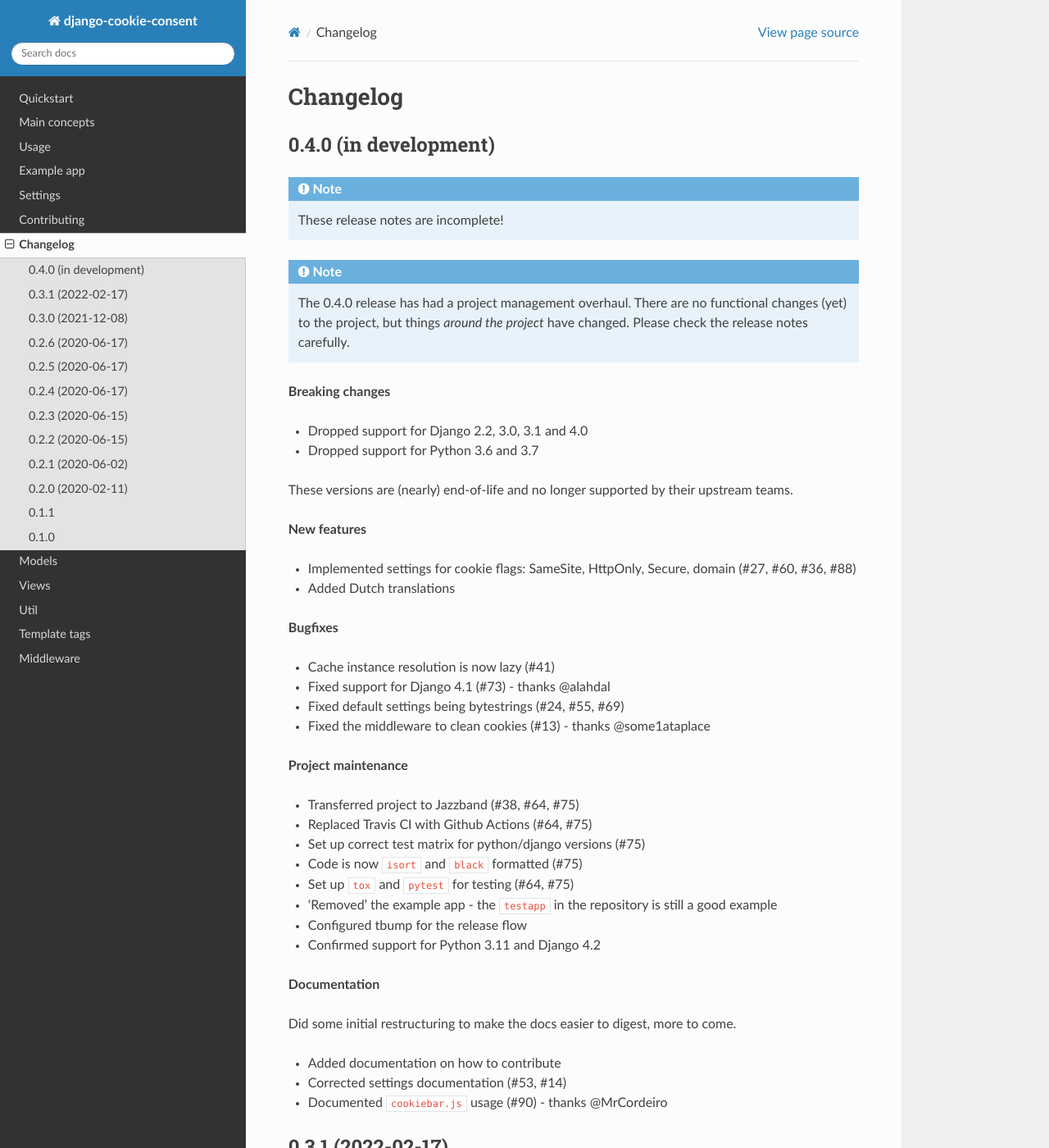
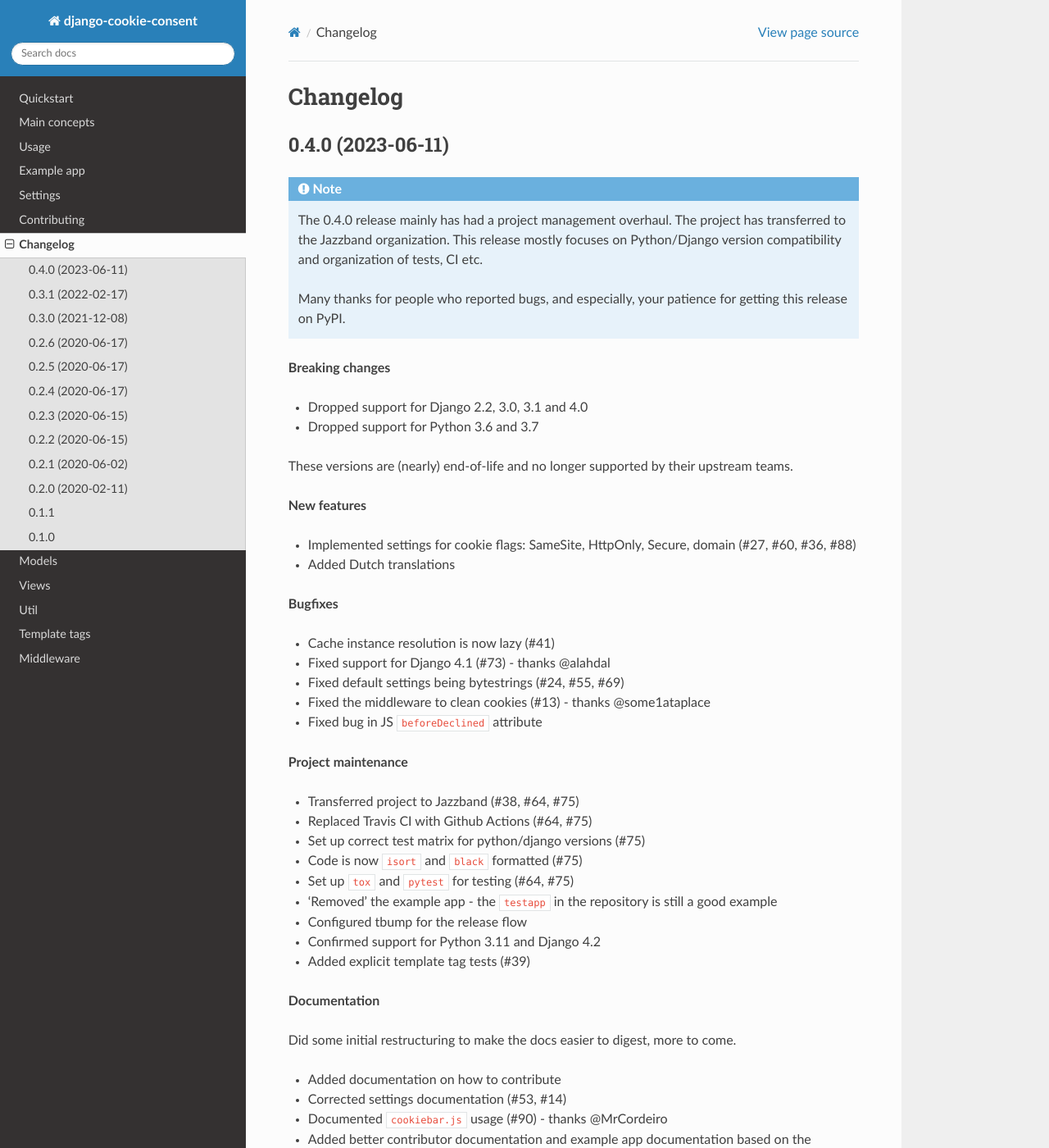
Before and after one commit to jazzband/django-cookie-consent, a Sphinx documentation site: the page built from docs/changelog.rst, in a window 1280 px wide and 1400 px high. Shown: the whole window at 82% size. Built offline with Sphinx 7.4.7 and the Read the Docs theme 2.0.0, drawn with Linux system fonts in a browser that asks for light colours; some of the changed text lies outside the part shown.

Commit message:
:pencil: Update changelog for 0.4.0

```diff
--- a/docs/changelog.rst
+++ b/docs/changelog.rst
@@ -2,14 +2,17 @@
 Changelog
 =========
 
-0.4.0 (in development)
-----------------------
+0.4.0 (2023-06-11)
+------------------
 
-.. note:: These release notes are incomplete!
+.. note::
 
-.. note:: The 0.4.0 release has had a project management overhaul. There are no
-   functional changes (yet) to the project, but things *around the project* have changed.
-   Please check the release notes carefully.
+    The 0.4.0 release mainly has had a project management overhaul. The project has
+    transferred to the Jazzband organization. This release mostly focuses on Python/Django
+    version compatibility and organization of tests, CI etc.
+
+    Many thanks for people who reported bugs, and especially, your patience for getting
+    this release on PyPI.
 
 
 **Breaking changes**
@@ -31,6 +34,7 @@
 * Fixed support for Django 4.1 (#73) - thanks @alahdal
 * Fixed default settings being bytestrings (#24, #55, #69)
 * Fixed the middleware to clean cookies (#13) - thanks @some1ataplace
+* Fixed bug in JS ``beforeDeclined`` attribute
 
 **Project maintenance**
 
@@ -42,6 +46,7 @@
 * 'Removed' the example app - the ``testapp`` in the repository is still a good example
 * Configured tbump for the release flow
 * Confirmed support for Python 3.11 and Django 4.2
+* Added explicit template tag tests (#39)
 
 **Documentation**
 
@@ -50,6 +55,8 @@
 * Added documentation on how to contribute
 * Corrected settings documentation (#53, #14)
 * Documented ``cookiebar.js`` usage (#90) - thanks @MrCordeiro
+* Added better contributor documentation and example app documentation based on the
+  ``testapp`` in the repository.
 
 0.3.1 (2022-02-17)
 ------------------
```
